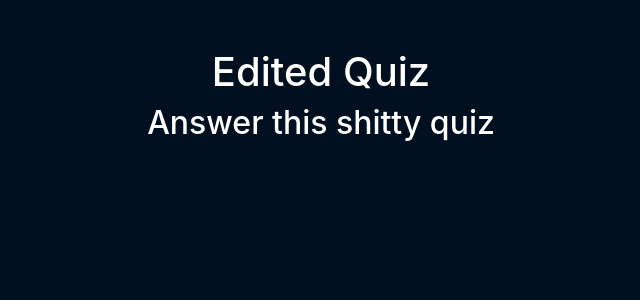
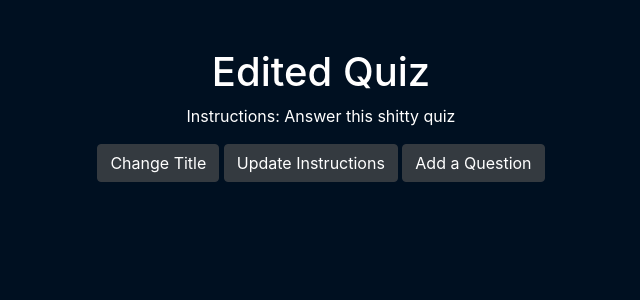
Before and after one commit to SirDroffilc/QuizMe-CS50x-Final-Project, a Flask app: page /quiz/modify_quiz/1/1 in a window 1280 px wide. Shown: the part 56-356 px from the top of the page, without its empty margins (319-959 px from the left). Run offline with Flask 3, Linux system fonts and the light colour scheme; some libraries are stand-ins or nearby versions.

Commit message:
completed js script on modify quiz/change title and update instructions

```diff
--- a/web_app/blueprints/auth/templates/auth/login.html
+++ b/web_app/blueprints/auth/templates/auth/login.html
@@ -5,8 +5,8 @@
 <h1>Log in</h1>
 
 <form action="{{ url_for('auth.login') }}" method="post">
-    <input name="username" type="text" placeholder="Enter username" required autofocus>
-    <input name="password" type="password" placeholder="Enter password">
+    <input name="username" type="text" class="form-control" placeholder="Enter username" required autofocus>
+    <input name="password" type="password" class="form-control" placeholder="Enter password">
     <input type="submit" value="Sign Up">
 </form>
 {% endblock %}
--- a/web_app/blueprints/auth/templates/auth/signup.html
+++ b/web_app/blueprints/auth/templates/auth/signup.html
@@ -5,9 +5,9 @@
 <h1>Sign Up</h1>
 
 <form action="{{ url_for('auth.signup') }}" method="post">
-    <input name="username" type="text" placeholder="Enter a new username" required autofocus>
-    <input name="password1" type="password" placeholder="Enter a password">
-    <input name="password2" type="password" placeholder="Enter a password">
+    <input name="username" type="text" class="form-control" placeholder="Enter a new username" required autofocus>
+    <input name="password1" type="password" class="form-control" placeholder="Enter a password">
+    <input name="password2" type="password" class="form-control" placeholder="Enter a password">
     <input type="submit" value="Sign Up">
 </form>
 {% endblock %}
--- a/web_app/blueprints/quiz/routes.py
+++ b/web_app/blueprints/quiz/routes.py
@@ -9,7 +9,7 @@ quiz = Blueprint('quiz', __name__, template_folder='templates')
 
 @quiz.route('/')
 def index():
-    quizzes = Quiz.query.filter_by(user_id=current_user.id)
+    quizzes = current_user.quizzes
     return render_template('quiz/index.html', quizzes=quizzes)
 
 
@@ -40,5 +40,34 @@ def create():
 
 @quiz.route('/modify_quiz/<int:quiz_id>/<string:quiz_title>', methods=['GET', 'POST'])
 def modify_quiz(quiz_id, quiz_title):
-    quiz = Quiz.query.filter_by(id=quiz_id).first()
-    return render_template('quiz/modify_quiz.html', quiz=quiz)
+    if request.method == 'GET':
+        quiz = Quiz.query.filter_by(id=quiz_id).first()
+        return render_template('quiz/modify_quiz.html', quiz=quiz)
+    elif request.method == 'POST':
+        quiz = Quiz.query.filter_by(id=quiz_id).first()
+
+        if 'new_title' in request.form.keys():
+            newTitle = request.form.get('new_title')
+            if newTitle:
+                quiz.title = newTitle
+                db.session.commit()
+                flash(f'Title changed to {newTitle}', category="success")
+            else:
+                flash('Blank title is not allowed', category='error')
+
+        elif 'new_instructions' in request.form.keys():
+            new_instructions = request.form.get('new_instructions')
+            if new_instructions:
+                quiz.instructions = new_instructions
+                db.session.commit()
+                flash(f'Title changed to {new_instructions}', category="success")
+            else:
+                flash("Blank instructions is not allowed", category='error')
+
+        elif 'question' in request.form.keys():
+            new_question = request.form.get('question')
+            answer_key = request.form.get('answer_key')
+
+            pass
+
+        return redirect(url_for('quiz.modify_quiz', quiz_id=quiz.id, quiz_title=quiz.title))
--- a/web_app/blueprints/quiz/templates/quiz/index.html
+++ b/web_app/blueprints/quiz/templates/quiz/index.html
@@ -27,6 +27,11 @@
         </tbody>
     </table>
 
+    <h3>
+        <a href="{{ url_for('quiz.create')}}">Create a quiz</a>
+    </h3>
+
+
 
 
 {% endblock %}
--- a/web_app/blueprints/quiz/templates/quiz/modify_quiz.html
+++ b/web_app/blueprints/quiz/templates/quiz/modify_quiz.html
@@ -3,5 +3,24 @@
 
 {% block content %}
     <h1>{{ quiz.title }}</h1>
-    <h2>{{ quiz.instructions }}</h2>
+    <p>Instructions: {{ quiz.instructions }}</p>
+    <button type="button" class="btn btn-dark" id="changeTitleButton">Change Title</button>
+    <button type="button" class="btn btn-dark" id="updateInstrucButton">Update Instructions</button>
+    <button type="button" class="btn btn-dark" id="addQuestionButton">Add a Question</button>
+
+    <br /> <br />
+
+    <form action="{{ url_for('quiz.modify_quiz', quiz_id=quiz.id, quiz_title=quiz.title) }}" method="post" id="changeQuizTitleForm" style="display: none;">
+        <input name="new_title" type="text" placeholder="New title" required>
+        <input type="submit" value="Submit"></input>
+    </form>
+    <form action="{{ url_for('quiz.modify_quiz', quiz_id=quiz.id, quiz_title=quiz.title) }}" method="post" id="updateQuizInstrucForm" style="display: none;">
+        <input name="new_instructions" type="text" placeholder="New instructions" required>
+        <input type="submit" value="Submit"></input>
+    </form>
+    <form action="{{ url_for('quiz.modify_quiz', quiz_id=quiz.id, quiz_title=quiz.title) }}" method="post" id="addQuestionForm" style="display: none;">
+        <input name="question" type="text" placeholder="Question" required>
+        <input name="answer_key" type="text" placeholder="Answer Key" required>
+        <input type="submit" value="Submit"></input>
+    </form>
 {% endblock %}
--- /dev/null
+++ b/web_app/static/js/script.js
@@ -0,0 +1,27 @@
+const changeTitleButton = document.getElementById('changeTitleButton');
+const changeQuizTitleForm = document.getElementById('changeQuizTitleForm');
+const updateInstrucButton = document.getElementById('updateInstrucButton');
+const updateQuizInstrucForm = document.getElementById('updateQuizInstrucForm');
+const addQuestionButton = document.getElementById('addQuestionButton');
+const addQuestionForm = document.getElementById('addQuestionForm');
+
+function hideAllForms() {
+    changeQuizTitleForm.style.display = 'none';
+    updateQuizInstrucForm.style.display = 'none';
+    addQuestionForm.style.display = 'none';
+}
+
+changeTitleButton.addEventListener('click', function() {
+    hideAllForms();
+    changeQuizTitleForm.style.display = 'block';
+})
+
+updateInstrucButton.addEventListener('click', function() {
+    hideAllForms();
+    updateQuizInstrucForm.style.display = 'block';
+})
+
+addQuestionButton.addEventListener('click', function() {
+    hideAllForms();
+    addQuestionForm.style.display = 'block';
+})
```
Also changed, not shown: web_app/templates/base.html (+23 -23 lines), instance/testdb.db, web_app/static/js/index.js (deleted), 1 other file.
